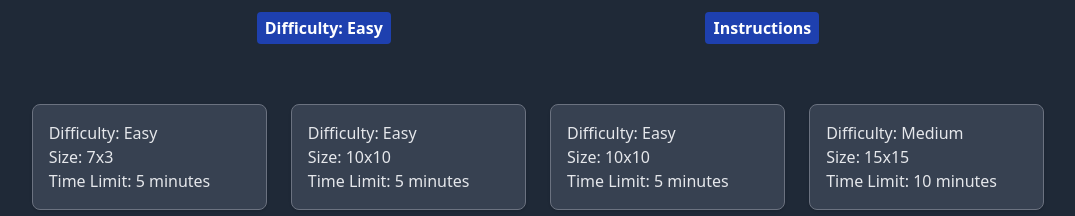
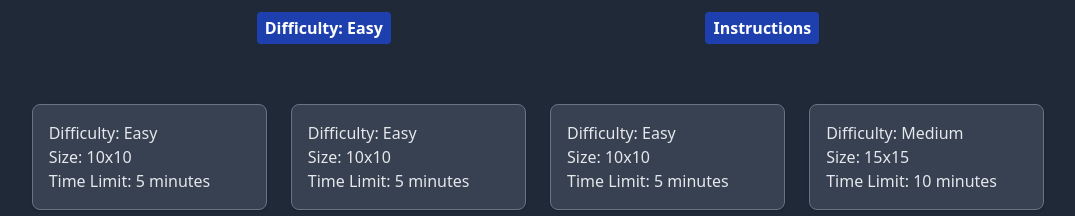
Before and after one commit to carmstrong070/Pictogram, a Next.js app: page / in a window 1280 px wide. Shown: the top 216 px of the page, without its empty margins (102-1177 px from the left). Built offline with nearby package versions, Linux system fonts and the light colour scheme; what simple-zustand-devtools would draw is missing.

Commit message:
Fixed Box puzzle, fixed gameStore syntax

```diff
--- a/src/content/puzzles.js
+++ b/src/content/puzzles.js
@@ -5,9 +5,16 @@ const puzzleList = [
     title: "Box",
     size: 10,
     solution: [
-      [1, 0, 0, 0, 0, 0, 0],
-      [0, 0, 0, 0, 0, 0, 0],
-      [0, 0, 0, 0, 0, 0, 0],
+      [0, 0, 0, 1, 1, 1, 1, 1, 1, 1],
+      [0, 0, 1, 1, 0, 0, 0, 0, 1, 1],
+      [0, 1, 1, 1, 0, 0, 0, 1, 0, 1],
+      [1, 1, 1, 1, 1, 1, 1, 0, 0, 1],
+      [1, 0, 0, 0, 0, 0, 1, 0, 0, 1],
+      [1, 0, 0, 0, 0, 0, 1, 0, 0, 1],
+      [1, 0, 0, 0, 0, 0, 1, 0, 0, 1],
+      [1, 0, 0, 0, 0, 0, 1, 0, 1, 0],
+      [1, 0, 0, 0, 0, 0, 1, 1, 0, 0],
+      [1, 1, 1, 1, 1, 1, 1, 0, 0, 0],
     ],
     hint: "Think outside the box.",
     timeLimit: 5,
--- a/src/states/store.js
+++ b/src/states/store.js
@@ -3,19 +3,19 @@ import { mountStoreDevtool } from "simple-zustand-devtools";
 
 const gameStore = create((set) => ({
   userDifficulty: 0,
-  setDifficulty: (int) => set(() => ({ userDifficulty: int })),
+  setDifficulty: (int) => set({ userDifficulty: int }),
   isFinished: false,
-  setIsFinished: (bool) => set(() => ({ isFinished: bool })),
+  setIsFinished: (bool) => set({ isFinished: bool }),
   cursorPosition: undefined,
-  setCursorPosition: (obj) => set(() => ({ cursorPosition: obj })),
+  setCursorPosition: (obj) => set({ cursorPosition: obj }),
   puzzleProgress: [],
-  setPuzzleProgress: (arr) => set(() => ({ puzzleProgress: arr })),
+  setPuzzleProgress: (arr) => set({ puzzleProgress: arr }),
   puzzle: {},
-  setPuzzle: (obj) => set(() => ({ puzzle: obj })),
+  setPuzzle: (obj) => set({ puzzle: obj }),
   time: 0,
-  setTime: (int) => set(() => ({ time: int })),
+  setTime: (int) => set({ time: int }),
   running: true,
-  setRunning: (bool) => set(() => ({ running: bool })),
+  setRunning: (bool) => set({ running: bool }),
   mouseDownInfo: {
     column: undefined,
     row: undefined,
@@ -23,13 +23,13 @@ const gameStore = create((set) => ({
     button: undefined,
     isDragging: false,
   },
-  setMouseDownInfo: (obj) => set(() => ({ mouseDownInfo: obj })),
+  setMouseDownInfo: (obj) => set({ mouseDownInfo: obj }),
   timerStatus: {
     reset: false,
     stopped: false,
     expired: false,
   },
-  setTimerStatus: (obj) => set(() => ({ timerStatus: obj })),
+  setTimerStatus: (obj) => set({ timerStatus: obj }),
 }));
 
 if (process.env.NODE_ENV === "development") {
```
